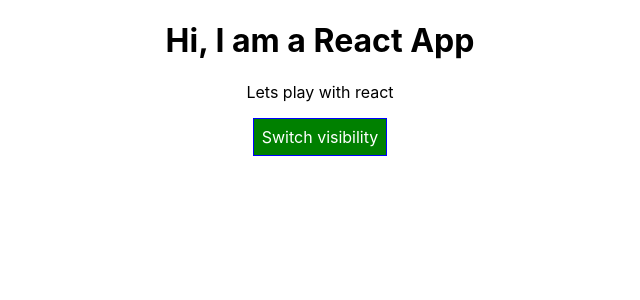
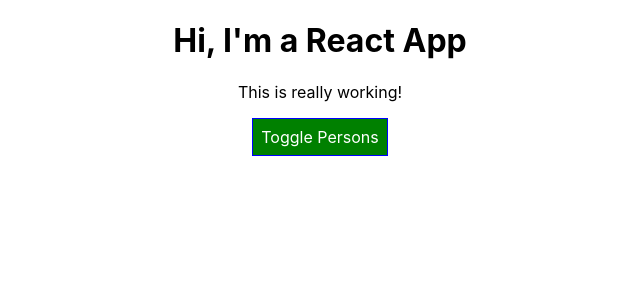
Before and after one commit to ShashankBiplav/react-app-example, a React (Create React App) app: page / in a window 1280 px wide. Shown: the top 300 px of the page, without its empty margins (320-960 px from the left). Built offline with nearby package versions, Linux system fonts and the light colour scheme.

Commit message:
Using styled-components for styling

```diff
--- a/src/App.js
+++ b/src/App.js
@@ -1,7 +1,21 @@
 import React, { Component } from 'react';
 import './App.css';
-import Radium,{StyleRoot} from 'radium';
+import styled from 'styled-components';
 import Person from './Person/Person';
+
+const StyledButton = styled.button`
+  background-color: ${props => props.alt ? 'red' : 'green'};
+  color: white;
+  font: inherit;
+  border: 1px solid blue;
+  padding: 8px;
+  cursor: pointer;
+
+  &:hover {
+    background-color: ${props => props.alt ? 'salmon' : 'lightgreen'};
+    color: black;
+  }
+`;
 
 class App extends Component {
   state = {
@@ -16,19 +30,25 @@ class App extends Component {
   };
 
   nameChangedHandler = (event, id) => {
-    const personIndex = this.state.persons.findIndex(p =>{
+    const personIndex = this.state.persons.findIndex(p => {
       return p.id === id;
     });
-    const person = {...this.state.persons[personIndex]};
+
+    const person = {
+      ...this.state.persons[personIndex]
+    };
+
+    // const person = Object.assign({}, this.state.persons[personIndex]);
+
     person.name = event.target.value;
+
     const persons = [...this.state.persons];
-    persons[personIndex]= person;
-    this.setState({
-      persons: persons
-    });
+    persons[personIndex] = person;
+
+    this.setState({ persons: persons });
   };
 
-  deletePersonHandler = (personIndex) => {
+  deletePersonHandler = personIndex => {
     // const persons = this.state.persons.slice();
     const persons = [...this.state.persons];
     persons.splice(personIndex, 1);
@@ -41,19 +61,19 @@ class App extends Component {
   };
 
   render() {
-    const style = {
-      //inline styling using js objects
-      backgroundColor: 'green',
-      font: 'inherit',
-      color: 'white',
-      border: '1px solid blue',
-      padding: '8px',
-      cursor: 'pointer',
-      ':hover': {
-        backgroundColor: 'lightgreen',
-        color: 'black'
-      }
-    };
+    // const style = {
+    //   backgroundColor: 'green',
+    //   color: 'white',
+    //   font: 'inherit',
+    //   border: '1px solid blue',
+    //   padding: '8px',
+    //   cursor: 'pointer',
+    //   ':hover': {
+    //     backgroundColor: 'lightgreen',
+    //     color: 'black'
+    //   }
+    // };
+
     let persons = null;
 
     if (this.state.showPersons) {
@@ -66,38 +86,40 @@ class App extends Component {
                 name={person.name}
                 age={person.age}
                 key={person.id}
-                changed ={(event)=>this.nameChangedHandler(event, person.id)}
+                changed={event => this.nameChangedHandler(event, person.id)}
               />
             );
           })}
         </div>
       );
-      style.backgroundColor ='red';
-      style[':hover']= {
-        backgroundColor: 'salmon',
-        color: 'black'
-      }
+
+      // style.backgroundColor = 'red';
+      // style[':hover'] = {
+      //   backgroundColor: 'salmon',
+      //   color: 'black'
+      // };
     }
-    let classes = [];
+
+    const classes = [];
     if (this.state.persons.length <= 2) {
-      classes.push('red');
+      classes.push('red'); // classes = ['red']
     }
     if (this.state.persons.length <= 1) {
-      classes.push('bold');
+      classes.push('bold'); // classes = ['red', 'bold']
     }
+
     return (
-      <StyleRoot>
       <div className="App">
-        <h1>Hi, I am a React App</h1>
-        <p className={classes.join(' ')}>Lets play with react</p>
-        <button style={style} onClick={this.togglePersonsHandler}>
-          Switch visibility
-        </button>
+        <h1>Hi, I'm a React App</h1>
+        <p className={classes.join(' ')}>This is really working!</p>
+        <StyledButton alt={this.state.showPersons} onClick={this.togglePersonsHandler}>
+          Toggle Persons
+        </StyledButton>
         {persons}
       </div>
-      </StyleRoot>
     );
+    // return React.createElement('div', {className: 'App'}, React.createElement('h1', null, 'Does this work now?'));
   }
 }
 
-export default Radium(App);
+export default App;
--- a/src/Person/Person.css
+++ b/src/Person/Person.css
@@ -1,4 +1,4 @@
-.Person{
+/* .Person {
     width: 60%;
     margin: 16px auto;
     border: 1px solid #eee;
@@ -6,3 +6,9 @@
     padding: 16px;
     text-align: center;
 }
+
+@media (min-width: 500px) {
+    .Person {
+        width: 450px;
+    }
+} */
--- a/src/Person/Person.js
+++ b/src/Person/Person.js
@@ -1,19 +1,37 @@
 import React from 'react';
 import './Person.css';
-import Radium from 'radium';
+import styled from 'styled-components';
+
+// import './Person.css';
+const StyledDiv = styled.div`
+  width: 60%;
+  margin: 16px auto;
+  border: 1px solid #eee;
+  box-shadow: 0 2px 3px #ccc;
+  padding: 16px;
+  text-align: center;
+
+  @media (min-width: 500px) {
+    width: 450px;
+  }
+`;
 
 const person =(props)=>{
-    const style ={
-        '@media(min-width: 500px)': {
-            width: '450px'
-        }
-    };
+    // const style ={
+    //     '@media(min-width: 500px)': {
+    //         width: '450px'
+    //     }
+    // };
     return (
-        <div className="Person" style={style}>
-            <p onClick={props.click}>I am {props.name} and I am {props.age} years old</p>
-            <input type="text" onChange={props.changed} value={props.name}/>
-        </div>
+         // <div className="Person" style={style}>
+    <StyledDiv>
+    <p onClick={props.click}>
+      I'm {props.name} and I am {props.age} years old!
+    </p>
+    <p>{props.children}</p>
+    <input type="text" onChange={props.changed} value={props.name} />
+  </StyledDiv>
     );
 }
 
-export default Radium(person);
+export default person;
```
